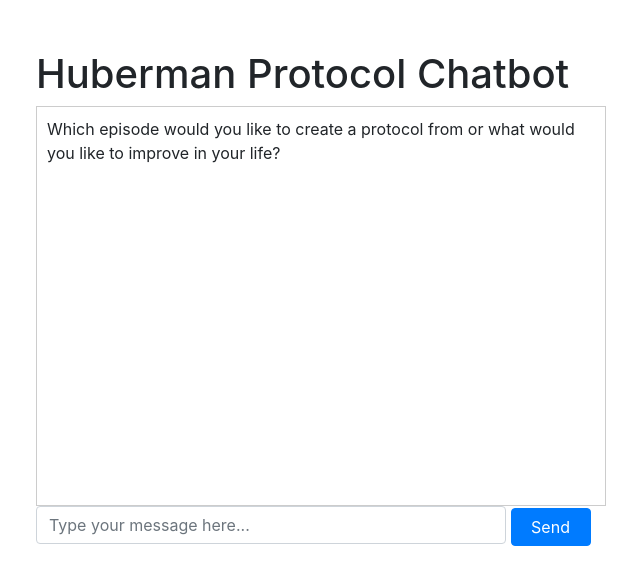
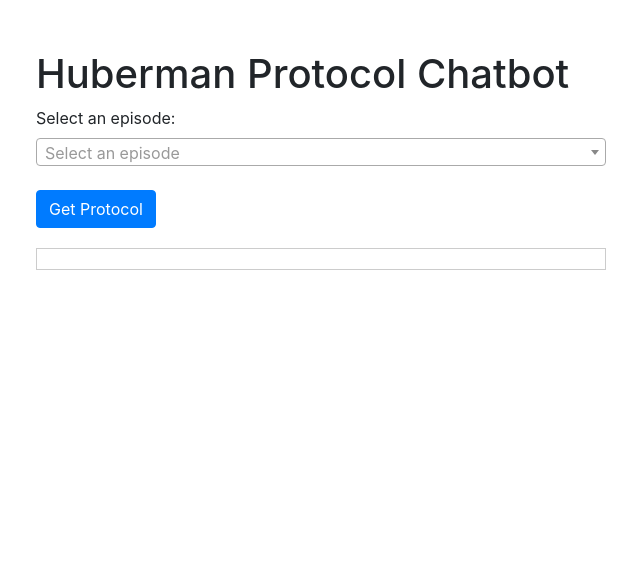
Before and after one commit to SGJIII/huberman-protocols-backend, a Flask app: page / in a window 1280 px wide. Shown: the top 585 px of the page, without its empty margins (319-959 px from the left). Run offline with Flask 3, Linux system fonts and the light colour scheme; data that the repository does not hold is empty; some libraries are stand-ins or nearby versions.

Commit message:
feat: Enhance chatbot functionality with episode selection and markdown support
- Added a searchable dropdown for selecting episodes in .
- Removed the input for user description from .
- Updated the chatbot to generate protocols based on selected episode summaries.
- Adjusted the Flask routes to support the new functionality.
- Ensured the chatbot's responses are rendered in markdown format.

```diff
--- a/models.py
+++ b/models.py
@@ -15,16 +15,24 @@
         )
     ''')
     conn.commit()
+
+    # Check if the 'summary' column exists and add it if not
+    c.execute('PRAGMA table_info(transcripts)')
+    columns = [column[1] for column in c.fetchall()]
+    if 'summary' not in columns:
+        c.execute('ALTER TABLE transcripts ADD COLUMN summary TEXT')
+        conn.commit()
+
     conn.close()
 
-def save_transcript(title, url, content):
+def save_transcript(title, url, content, summary):
     conn = sqlite3.connect(DATABASE)
     c = conn.cursor()
     try:
         c.execute('''
-            INSERT OR REPLACE INTO transcripts (title, url, content)
-            VALUES (?, ?, ?)
-            ''', (title, url, content))
+            INSERT OR REPLACE INTO transcripts (title, url, content, summary)
+            VALUES (?, ?, ?, ?)
+            ''', (title, url, content, summary))
         conn.commit()
     except sqlite3.IntegrityError as e:
         print(f"Failed to insert or replace transcript at {url}: {e}")
@@ -51,7 +59,7 @@
     conn = sqlite3.connect(DATABASE)
     c = conn.cursor()
     query = f"%{query}%"
-    c.execute('SELECT * FROM transcripts WHERE title LIKE ? OR content LIKE ?', (query, query))
+    c.execute('SELECT id, title, url, content, summary FROM transcripts WHERE title LIKE ? OR content LIKE ?', (query, query))
     results = c.fetchall()
     conn.close()
     return results
--- a/routes.py
+++ b/routes.py
@@ -1,19 +1,23 @@
 from flask import jsonify, request, render_template
 from scraper import scrape_transcripts
 from models import get_all_transcripts, get_transcript_by_id
-from chatbot import generate_protocol
+from chatbot import generate_protocol, update_protocol, send_protocol_via_email
+import logging
 
 def configure_routes(app):
     @app.route('/')
     def home():
         return render_template('index.html')
 
-    @app.route('/scrape', methods=['POST'])
+    @app.route('/scrape', methods=['GET'])
     def scrape_and_save():
         try:
+            app.logger.info('Scrape route called')
             scrape_transcripts()
+            app.logger.info('Scraping completed successfully')
             return jsonify({'status': 'success', 'message': 'Data scraped and saved successfully'}), 200
         except Exception as e:
+            app.logger.error(f'Error during scraping: {e}')
             return jsonify({'status': 'error', 'message': str(e)}), 500
 
     @app.route('/transcripts', methods=['GET'])
@@ -35,11 +39,40 @@
         except Exception as e:
             return jsonify({'status': 'error', 'message': str(e)}), 500
 
+    @app.route('/episodes', methods=['GET'])
+    def get_episodes():
+        try:
+            transcripts = get_all_transcripts()
+            episodes = [{"id": t[0], "title": t[1]} for t in transcripts]
+            return jsonify({"status": "success", "episodes": episodes}), 200
+        except Exception as e:
+            return jsonify({"status": 'error', "message": str(e)}), 500
+
     @app.route('/chat', methods=['POST'])
     def chat():
         try:
-            user_input = request.json.get('message')
-            response = generate_protocol(user_input)
+            episode_id = request.json.get('episode_id')
+            response = generate_protocol(episode_id)
             return jsonify({'status': 'success', 'response': response}), 200
         except Exception as e:
             return jsonify({'status': 'error', 'message': str(e)}), 500
+
+    @app.route('/update_protocol', methods=['POST'])
+    def update_chat_protocol():
+        try:
+            user_input = request.json.get('message')
+            current_protocol = request.json.get('protocol')
+            response = update_protocol(user_input, current_protocol)
+            return jsonify({'status': 'success', 'response': response}), 200
+        except Exception as e:
+            return jsonify({'status': 'error', 'message': str(e)}), 500
+
+    @app.route('/send_protocol', methods=['POST'])
+    def send_protocol():
+        try:
+            protocol_text = request.json.get('protocol')
+            user_email = request.json.get('email')
+            response = send_protocol_via_email(protocol_text, user_email)
+            return jsonify({'status': 'success', 'message': response}), 200
+        except Exception as e:
+            return jsonify({'status': 'error', 'message': str(e)}), 500
--- a/templates/index.html
+++ b/templates/index.html
@@ -4,69 +4,75 @@
     <meta charset="UTF-8">
     <title>Huberman Protocol Chatbot</title>
     <link rel="stylesheet" href="https://maxcdn.bootstrapcdn.com/bootstrap/4.5.2/css/bootstrap.min.css">
+    <link rel="stylesheet" href="https://cdnjs.cloudflare.com/ajax/libs/select2/4.0.13/css/select2.min.css">
+    <script src="https://cdnjs.cloudflare.com/ajax/libs/showdown/1.9.1/showdown.min.js"></script>
     <style>
-        .chat-container {
+        .container {
             max-width: 600px;
             margin: 50px auto;
         }
-        .chat-box {
-            height: 400px;
-            overflow-y: scroll;
+        .results {
+            margin-top: 20px;
+            padding: 10px;
             border: 1px solid #ccc;
-            padding: 10px;
-        }
-        .chat-input {
-            width: calc(100% - 100px);
-            display: inline-block;
-        }
-        .chat-send {
-            width: 80px;
-            display: inline-block;
         }
     </style>
 </head>
 <body>
-    <div class="container chat-container">
+    <div class="container">
         <h1>Huberman Protocol Chatbot</h1>
-        <div class="chat-box" id="chat-box">
-            <div class="bot-message">Which episode would you like to create a protocol from or what would you like to improve in your life?</div>
+        <div class="form-group">
+            <label for="episode-select">Select an episode:</label>
+            <select class="form-control" id="episode-select"></select>
         </div>
-        <div class="form-group">
-            <input type="text" class="form-control chat-input" id="user-input" placeholder="Type your message here...">
-            <button class="btn btn-primary chat-send" onclick="sendMessage()">Send</button>
-        </div>
+        <button class="btn btn-primary mt-2" onclick="sendMessage()">Get Protocol</button>
+        <div class="results" id="results"></div>
         <div class="form-group" id="email-form" style="display:none;">
             <input type="email" class="form-control" id="user-email" placeholder="Enter your email...">
-            <button class="btn btn-primary" onclick="sendEmail()">Send PDF</button>
+            <button class="btn btn-primary mt-2" onclick="sendEmail()">Send PDF</button>
         </div>
     </div>
 
+    <script src="https://code.jquery.com/jquery-3.5.1.min.js"></script>
+    <script src="https://cdnjs.cloudflare.com/ajax/libs/select2/4.0.13/js/select2.min.js"></script>
     <script>
         let protocolGenerated = false;
 
+        $(document).ready(function() {
+            $('#episode-select').select2({
+                placeholder: 'Select an episode',
+                allowClear: true
+            });
+
+            fetch('/episodes')
+                .then(response => response.json())
+                .then(data => {
+                    const episodeSelect = $('#episode-select');
+                    data.episodes.forEach(episode => {
+                        const option = new Option(episode.title, episode.id);
+                        episodeSelect.append(option);
+                    });
+                })
+                .catch(error => console.error('Error fetching episodes:', error));
+        });
+
         function sendMessage() {
-            const userInput = document.getElementById('user-input').value;
-            const chatBox = document.getElementById('chat-box');
-
-            const userMessage = document.createElement('div');
-            userMessage.className = 'user-message';
-            userMessage.textContent = userInput;
-            chatBox.appendChild(userMessage);
+            const selectedEpisode = document.getElementById('episode-select').value;
 
             fetch('/chat', {
                 method: 'POST',
                 headers: {
                     'Content-Type': 'application/json'
                 },
-                body: JSON.stringify({ message: userInput })
+                body: JSON.stringify({ episode_id: selectedEpisode })
             })
             .then(response => response.json())
             .then(data => {
                 if (data.status === 'success') {
-                    const botMessage = document.createElement('div');
-                    botMessage.className = 'bot-message';
-                    botMessage.textContent = data.response;
-                    chatBox.appendChild(botMessage);
+                    const results = document.getElementById('results');
+                    const converter = new showdown.Converter();
+                    const html = converter.makeHtml(data.response);
+                    results.innerHTML = html;
 
                     if (!protocolGenerated) {
                         protocolGenerated = true;
@@ -78,19 +84,18 @@
                 }
             })
             .catch(error => console.error('Error:', error));
-
-            document.getElementById('user-input').value = '';
         }
 
         function sendEmail() {
             const userEmail = document.getElementById('user-email').value;
+            const results = document.getElementById('results').innerText;
 
-            fetch('/send-email', {
+            fetch('/send_protocol', {
                 method: 'POST',
                 headers: {
                     'Content-Type': 'application/json'
                 },
-                body: JSON.stringify({ email: userEmail })
+                body: JSON.stringify({ email: userEmail, protocol: results })
             })
             .then(response => response.json())
             .then(data => {
```
Also changed, not shown: chatbot.py (+10 -16 lines), scraper.py (+20 -9 lines), README.md, 1 other file.
